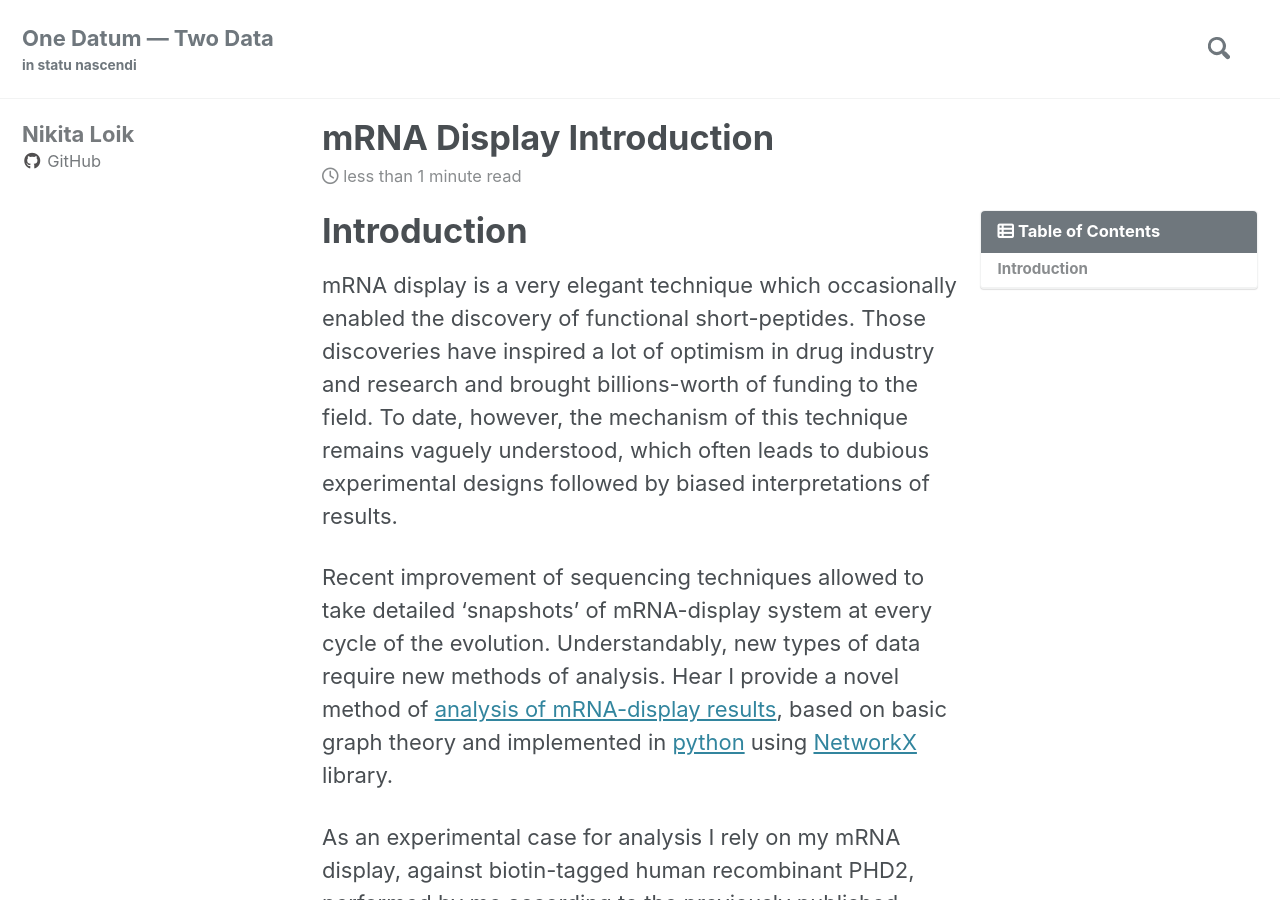
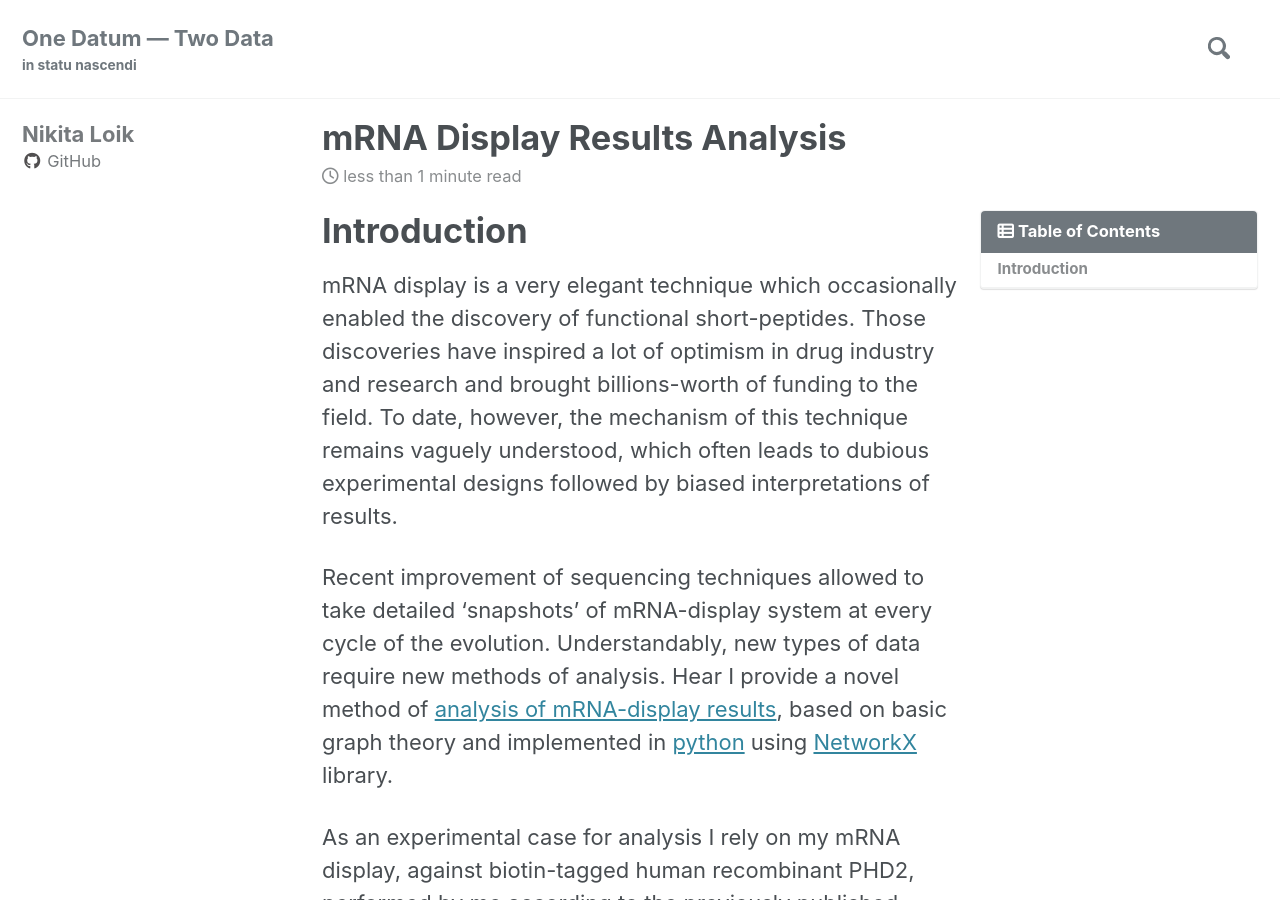
Before and after one commit to nikita-loik/one-datum-two-data, a Jekyll site: the page built from _posts/2019-09-01-mrna-display-introduction.md, in a window 1280 px wide and 900 px high. Built offline with Jekyll 4.4.1, drawn with Linux system fonts in a browser that asks for light colours; cached includes are drawn as plain includes; nearby versions of some CDN libraries.

Commit message:
Adjust title

```diff
--- a/_posts/2019-09-01-mrna-display-introduction.md
+++ b/_posts/2019-09-01-mrna-display-introduction.md
@@ -1,5 +1,5 @@
 ---
-title: "mRNA Display Introduction"
+title: "mRNA Display Results Analysis"
 date: 2019-09-01T00:00:00-00:00
 categories:
   - blog
```
